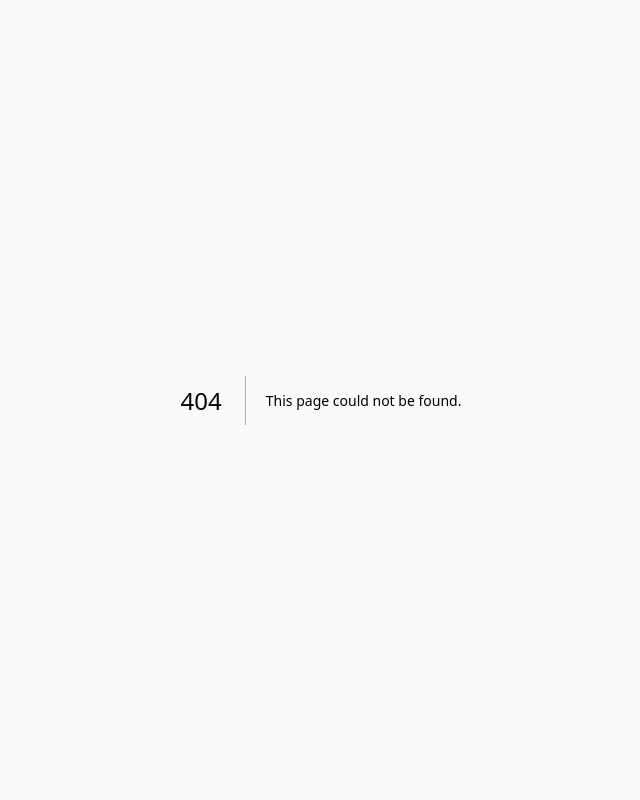
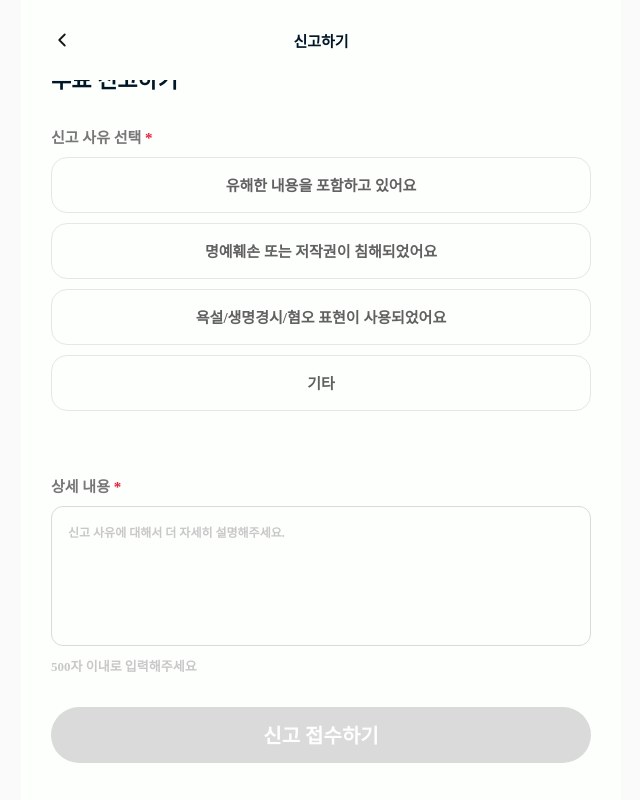
Before and after one commit to pluto-bssm/upikthird, a Next.js app: page /vote/1/report in a window 1280 px wide. Before the commit this address had no page. Shown: the whole page, without its empty margins (319-959 px from the left). Built offline with nearby package versions, Linux system fonts and the light colour scheme; a web font is replaced by a local one.

Commit message:
feat :: report add

```diff
--- a/src/app/vote/[id]/page.tsx
+++ b/src/app/vote/[id]/page.tsx
@@ -54,7 +54,7 @@ const DesVote = () =>{
 
                 <VoteContent>
                     {BallotData.map((ballot, index) => (
-                        <Ballot key={index} content={ballot.content} letter={ballot.letter} isSelected={selectedOption === ballot.id}
+                        <Ballot key={index} content={ballot.content} letter={ballot.letter} isSelected={selectedOption === ballot.id}  type="vote"
                         onClick={() =>setSelectedOption((prev) =>prev === ballot.id ? null : ballot.id)}/>
                     ))}
                 </VoteContent>
--- /dev/null
+++ b/src/app/vote/[id]/report/page.tsx
@@ -0,0 +1,190 @@
+'use client'
+
+import Header from "@/components/common/header"
+import styled from "@emotion/styled"
+import color from "@/packages/design-system/src/color"
+import font from "@/packages/design-system/src/font"
+import Ballot from "@/components/vote/ballot"
+import { useState, useEffect } from "react"
+import SelectButton from "@/packages/ui/src/button/SelectButton"
+
+const ReportReason = [
+    { id: "1", reason: "유해한 내용을 포함하고 있어요" },
+    { id: "2", reason: "명예훼손 또는 저작권이 침해되었어요" },
+    { id: "3", reason: "욕설/생명경시/혐오 표현이 사용되었어요" },
+    { id: "4", reason: "기타" },
+]
+
+const Report = () => {
+    const [selectedOption, setSelectedOption] = useState<string | null>(null);
+    const [detail, setDetail] = useState<string>("");
+    const [isActive, setIsActive] = useState(false);
+
+
+    useEffect(() => {
+        if (selectedOption && detail.trim().length > 0) {
+            setIsActive(true);
+        } else {
+            setIsActive(false);
+        }
+    }, [selectedOption, detail]);
+
+    const handleSubmit = () => {
+        if (!isActive) return;
+        alert(`신고 접수 완료!\n사유: ${selectedOption}\n내용: ${detail}`);
+    };
+
+    return (
+        <ReportLayout>
+            <Header types="title" text="신고하기" />
+
+            <ReportBlock>
+                <ReportInfoBox>
+                    <SubTitle>신고할 내용</SubTitle>
+                    <Title>투표 신고하기</Title>
+                </ReportInfoBox>
+
+                <ReportBallotBox>
+                    <ReportReasonTopBox>
+                        <ReportReasonChoiceText>
+                            신고 사유 선택 <ReportReasonChoiceAccentText>*</ReportReasonChoiceAccentText>
+                        </ReportReasonChoiceText>
+
+                        {ReportReason.map((ballot) => (
+                            <Ballot
+                                key={ballot.id}
+                                content={ballot.reason}
+                                isSelected={selectedOption === ballot.id}
+                                type="report"
+                                onClick={() =>
+                                    setSelectedOption((prev) => (prev === ballot.id ? null : ballot.id))
+                                }
+                            />
+                        ))}
+                    </ReportReasonTopBox>
+
+                    <ReportReasonBottomBox>
+                        <ReportReasonChoiceText>
+                            상세 내용 <ReportReasonChoiceAccentText>*</ReportReasonChoiceAccentText>
+                        </ReportReasonChoiceText>
+
+                        <TextAreaContainer>
+                            <TextArea
+                                placeholder="신고 사유에 대해서 더 자세히 설명해주세요."
+                                value={detail}
+                                onChange={(e) => setDetail(e.target.value)}
+                            />
+                        </TextAreaContainer>
+
+                        <TextMaxAlertText>500자 이내로 입력해주세요</TextMaxAlertText>
+                    </ReportReasonBottomBox>
+                </ReportBallotBox>
+
+                <SelectButton
+                    text="신고 접수하기"
+                    active={isActive}
+                    onCkick={handleSubmit}
+                />
+            </ReportBlock>
+        </ReportLayout>
+    );
+};
+
+export default Report;
+
+
+const ReportLayout = styled.div`
+    width: 100%;
+    max-width: 600px;
+    display: flex;
+    justify-content: center;
+    background-color: ${color.white};
+    min-height: 100vh;
+    flex-direction: column;
+    align-items: center;
+`
+
+const ReportInfoBox = styled.div`
+    width: 90%;
+    display: flex;
+    flex-direction: column;
+    align-items: start;
+    justify-content: center;
+    gap: 4px;
+`
+
+const Title = styled.p`
+    ${font.D1};
+    color: ${color.black};
+`
+
+const SubTitle = styled.p`
+    ${font.H1};
+    color: ${color.gray700};
+`
+
+const ReportBlock = styled.div`
+    width: 100%;
+    display: flex;
+    flex-direction: column;
+    align-items: center;
+    gap : 32px;
+`
+const ReportBallotBox = styled.div`
+    width: 90%;
+    display: flex;
+    flex-direction: column;
+    align-items: start;
+    gap :  64px;
+`
+
+const ReportReasonChoiceText = styled.p`
+    ${font.D3};
+    color: ${color.gray700};
+`
+
+const ReportReasonChoiceAccentText  = styled.span`
+    color: ${color.accent};
+`
+
+const ReportReasonTopBox = styled.div`
+    width : 100%;
+    display: flex;
+    flex-direction: column;
+    gap : 10px;
+`
+
+const ReportReasonBottomBox = styled.div`
+    width : 100%;
+    display: flex;
+    flex-direction: column;
+    gap : 10px;
+`
+
+const TextAreaContainer = styled.div`
+    width: 100%;
+    display: flex;
+    justify-content: center;
+`
+
+const TextArea = styled.textarea`
+    width: 100%;
+    min-height: 140px;
+    border-radius: 12px;
+    border: 1px solid ${color.gray200};
+    padding: 16px;
+    ${font.H3};
+    background-color: ${color.white};
+    color: ${color.gray300};
+    resize: none;
+    outline: none;
+
+    ::placeholder {
+        color: ${color.gray300};
+    }
+`
+
+const TextMaxAlertText = styled.p`
+    ${font.H2};
+    color : ${color.gray300};
+`
--- a/src/components/common/header.tsx
+++ b/src/components/common/header.tsx
@@ -17,7 +17,6 @@ type HeaderProps = {
     text? : string
     placeholers? : string
     onSubmit? : () => void
-
 }
 
 
@@ -31,9 +30,7 @@ const Header = ({types , text , placeholers, onSubmit} : HeaderProps ) => {
         case 'default':
             return (
                 <HeaderLayout>
-
                     <HeaderItemBox>
-
                         <LeftItemBox>
                             <Logo width="50" height="50" onClick={() => {router.replace("/")}}/>
                         </LeftItemBox>
@@ -43,20 +40,16 @@ const Header = ({types , text , placeholers, onSubmit} : HeaderProps ) => {
                             <Search width="25" height="25" onClick={() => {router.push(`${path}/search`)}} />
                             <User   width="25" height="25" />
                         </RightItemBox>
+                    </HeaderItemBox>
 
-                    </HeaderItemBox>
                     <Headernavigationbar type={'vote'} activeIdx={activeIdx} setActiveIdx={setActiveIdx} />
-
                 </HeaderLayout>
             )
-
 
         case 'bookmark':
             return (
                 <HeaderLayout>
-
                     <HeaderItemBox>
-
                         <LeftItemBox>
                             <Back width="22" height="22" onClick={() => {router.back()}} />
                         </LeftItemBox>
@@ -64,17 +57,14 @@ const Header = ({types , text , placeholers, onSubmit} : HeaderProps ) => {
                         <RightItemBox>
                             <Bookmark width="25" height="25" />
                         </RightItemBox>
-
                     </HeaderItemBox>
-
                 </HeaderLayout>
             )
+
         case 'close':
             return (
                 <HeaderLayout>
-
                     <HeaderItemBox>
-
                         <LeftItemBox>
                             <Back width="22" height="22" onClick={() => {router.back()}} />
                         </LeftItemBox>
@@ -82,57 +72,45 @@ const Header = ({types , text , placeholers, onSubmit} : HeaderProps ) => {
                         <RightItemBox>
                             <Close width="25" height="25"/>
                         </RightItemBox>
-
                     </HeaderItemBox>
-
                 </HeaderLayout>
             )
 
         case 'register':
             return (
                 <HeaderLayout>
-
                     <HeaderItemBox>
-
                         <LeftItemBox>
                             <Close width="25" height="25"/>
                         </LeftItemBox>
 
                         <RightItemBox>
-                        <Button onClick={() => {onSubmit}}>등록</Button>
+                            <Button onClick={onSubmit}>등록</Button>
                         </RightItemBox>
-
                     </HeaderItemBox>
-
                 </HeaderLayout>
             )
 
         case 'report and close':
             return (
                 <HeaderLayout>
-
                     <HeaderItemBox>
-
                         <LeftItemBox>
                             <Back width="22" height="22" onClick={() => {router.back()}} />
                         </LeftItemBox>
 
                         <RightItemBox>
-                        <Report width="25" height="25" />
+                            <Report width="25" height="25" onClick={onSubmit} />
                             <Close width="25" height="25"/>
                         </RightItemBox>
-
                     </HeaderItemBox>
-
                 </HeaderLayout>
             )
 
         case 'report and bookmark':
             return (
                 <HeaderLayout>
-
                     <HeaderItemBox>
-
                         <LeftItemBox>
                             <Back width="22" height="22" onClick={() => {router.back()}} />
                         </LeftItemBox>
@@ -141,37 +119,31 @@ const Header = ({types , text , placeholers, onSubmit} : HeaderProps ) => {
                             <Report width="25" height="25" />
                             <Bookmark width="25" height="25" />
                         </RightItemBox>
-
                     </HeaderItemBox>
-
                 </HeaderLayout>
             )
 
         case 'title':
             return (
                 <HeaderLayout>
-
                     <HeaderItemBox>
-
                         <LeftItemBox>
                             <Back width="22" height="22" onClick={() => {router.back()}} />
                         </LeftItemBox>
 
-                    <CenterItemBox>
+                        <CenterItemBox type={types}>
                             <Title>{text}</Title>
                         </CenterItemBox>
 
+                        <RightItemBox />
                     </HeaderItemBox>
-
                 </HeaderLayout>
             )
 
         case 'close and option':
             return (
                 <HeaderLayout>
-
                     <HeaderItemBox>
-
                         <LeftItemBox>
                             <Back width="22" height="22" onClick={() => {router.back()}} />
                         </LeftItemBox>
@@ -180,39 +152,33 @@ const Header = ({types , text , placeholers, onSubmit} : HeaderProps ) => {
                             <Close width="25" height="25"/>
                             <Options width="25" height="25" />
                         </RightItemBox>
-
                     </HeaderItemBox>
-
                 </HeaderLayout>
             )
 
         case 'search':
             return (
                 <HeaderLayout>
-
                     <HeaderItemBox>
-
                         <LeftItemBox>
                             <Back2 width="22" height="22" onClick={() => {router.back()}} />
                         </LeftItemBox>
 
-                    <CenterItemBox>
+                        <CenterItemBox type={types}>
                             <SearchInput placeholder={placeholers} />
                         </CenterItemBox>
 
                         <RightItemBox>
-                        <Button onClick={() => {onSubmit}}>검색</Button>
+                            <Button onClick={onSubmit}>검색</Button>
                         </RightItemBox>
-
                     </HeaderItemBox>
-
                 </HeaderLayout>
             )
     }
-
 }
 
 export default Header;
+
 
 const SearchInput = styled.input`
     width: 100%;
@@ -246,7 +212,6 @@ const Button = styled.button`
     cursor: pointer;
 `
 
-
 const LeftItemBox = styled.div`
     display: flex;
     align-items: center;
@@ -258,20 +223,31 @@ const RightItemBox = styled.div`
     align-items: center;
     gap: 15px;
 `
-const CenterItemBox = styled.div`
+
+const CenterItemBox = styled.div<{ type?: string }>`
     display: flex;
     align-items: center;
     justify-content: center;
+    gap: 15px;
     width: 70%;
-`;
+
+    ${({ type }) =>
+        type === 'title' &&
+        `
+        position: absolute;
+        left: 50%;
+        transform: translateX(-50%);
+        width: auto;
+    `}
+`
 
 const HeaderItemBox = styled.div`
     display: flex;
     align-items: center;
     justify-content: space-between;
     width: 90%;
+    position: relative;
 `
-
 
 const HeaderLayout = styled.div`
     width: 100%;
--- a/src/components/vote/ballot.tsx
+++ b/src/components/vote/ballot.tsx
@@ -5,20 +5,20 @@ import {Check } from '@/../public/svg/svg'
 
 type BallotProps = {
   content: string;
-  letter: string;
+  letter?: string;
   isSelected?: boolean;
   onClick: () => void;
+  type : "report" | "vote"
 };
 
-const Ballot = ({content,letter,isSelected,onClick} : BallotProps) => {
+const Ballot = ({content,letter,isSelected,onClick,type} : BallotProps) => {
   return (
       <BallotLayout onClick={onClick} isSelected={isSelected}>
-        <BallotInfo>
-
+        <BallotInfo type={type}>
+            {letter &&
             <LatterBox isSelected={isSelected}>
                 <Letter>{isSelected && <Check width="20px" height="20px"/>}{!isSelected &&  letter}</Letter>
-            </LatterBox>
-
+            </LatterBox>}
         <Label>{content}</Label>
         </BallotInfo>
       </BallotLayout>
@@ -40,12 +40,12 @@ const BallotLayout = styled.div<{isSelected?: boolean}>`
   background-color: ${props => props.isSelected ? '#FFDEB2' : color.white};
 `;
 
-const BallotInfo = styled.div`
+const BallotInfo = styled.div<{type?: string}>`
     width: 90%;
     display: flex;
     flex-direction: row;
     align-items: center;
-    justify-content: start;
+    justify-content: ${props => props.type == "vote" ? "start" : "center"};
     gap : 12px;
 `
 
--- /dev/null
+++ b/src/packages/ui/src/button/SelectButton.tsx
@@ -0,0 +1,36 @@
+import font from "@/packages/design-system/src/font";
+import styled from "@emotion/styled";
+import color from "@/packages/design-system/src/color";
+
+type ButtonProps = {
+    onCkick: () => void;
+    text : string;
+    active?: boolean;
+}
+
+
+const SelectButton = ({text, onCkick,active = false} : ButtonProps) => {
+  return (
+    <ButtonLayout onClick={onCkick} active={active}>
+        <ButtonText>{text}</ButtonText>
+    </ButtonLayout>
+  );
+}
+
+export default SelectButton;
+
+const ButtonLayout = styled.div<{active : boolean}>`
+    max-width : 600px;
+    width: 90%;
+    height: 56px;
+    background-color: ${({ active }) => active ? color.primary : color.gray200};
+    border-radius: 36px;
+    display: flex;
+    justify-content: center;
+    align-items: center;
+`
+
+const ButtonText = styled.p`
+    ${font.D2};
+    color: ${color.white};
+`
```
Also changed, not shown: src/app/vote/[id]/tailvote/page.tsx (+7 -1 lines). Lines whose indentation alone changed are shown as unchanged.
